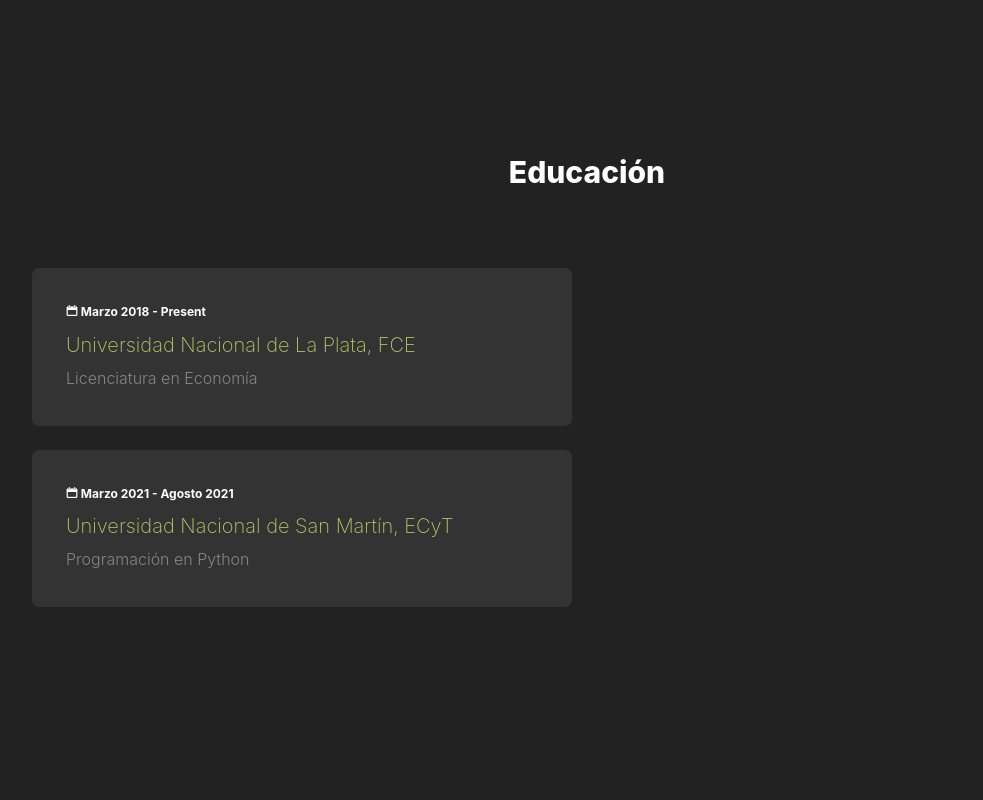
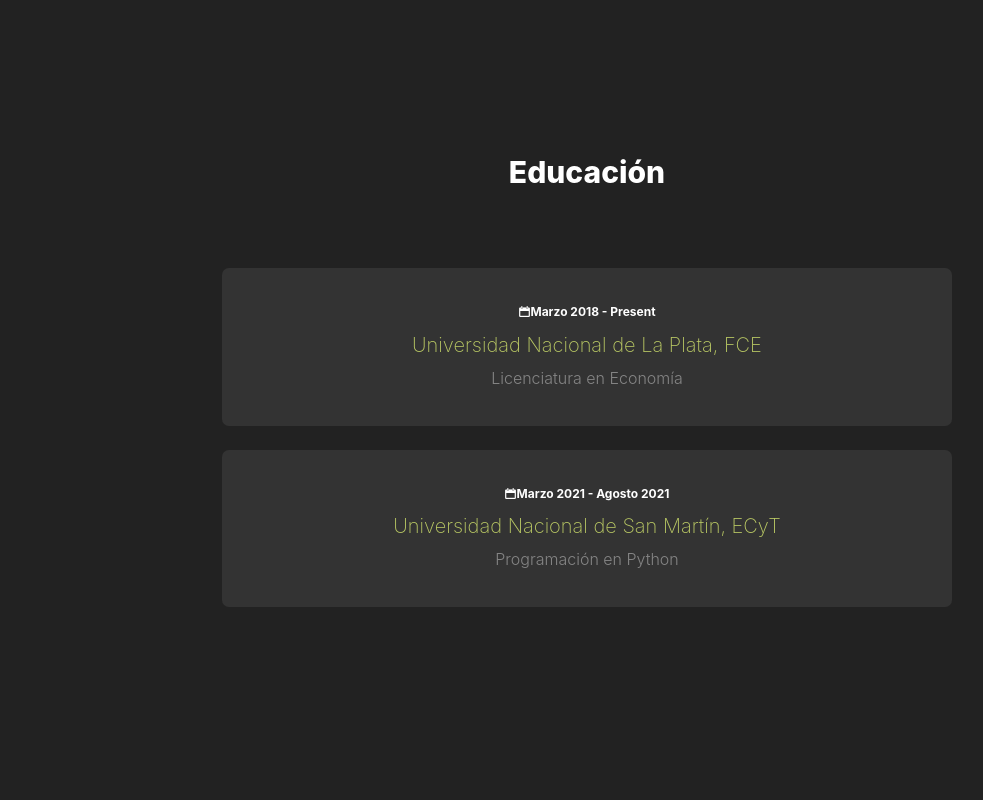
Before and after one commit to Amarillob/wagon-hundred-personal, a plain HTML site: page mvp/index.html in a window 1280 px wide. Shown: the part 2040-2840 px from the top of the page, without its empty margins (53-1036 px from the left). Drawn offline with nearby package versions, Linux system fonts and the light colour scheme; files whose address does not match are found by name.

Commit message:
centrado de secciones de educacion y servicios

```diff
--- a/mvp/index.html
+++ b/mvp/index.html
@@ -219,7 +219,7 @@
 	<!--EDUCATION-->
 	<section class="site-section " id="section-resume">
 		<div class="container">
-			<div class="row">
+			<div class="row intro-text align-items-center justify-content-center">
 
 
 				<!-- TITLE-->
@@ -230,26 +230,24 @@
 				</div>
 
 
-				<div class="col-md-6">
+				<div class="col-md-8 text-center pt-">
+					<div class="resume-item mb-4">
+						<span class="date" style=display:flex;justify-content:center;align-items:center;>
+							<span class="icon-calendar">
+							</span>
+							Marzo 2018 - Present
+						</span>
 
 
-
-					<div class="resume-item mb-4">
-						<span class="date"><span class="icon-calendar"></span> Marzo 2018 - Present</span>
-						<h3>Universidad Nacional de La Plata, FCE</h3>
-						<p>Licenciatura en Economía</p>
+						<h3 style=display:flex;justify-content:center;align-items:center;>Universidad Nacional de La Plata, FCE</h3>
+						<p style=display:flex;justify-content:center;align-items:center;>Licenciatura en Economía</p>
 					</div>
 
 					<div class="resume-item mb-4">
-						<span class="date"><span class="icon-calendar"></span> Marzo 2021 - Agosto 2021</span>
-						<h3>Universidad Nacional de San Martín, ECyT</h3>
-						<p>Programación en Python</p>
+						<span class="date" style=display:flex;justify-content:center;align-items:center;><span class="icon-calendar"></span> Marzo 2021 - Agosto 2021</span>
+						<h3 style=display:flex;justify-content:center;align-items:center;>Universidad Nacional de San Martín, ECyT</h3>
+						<p style=display:flex;justify-content:center;align-items:center;>Programación en Python</p>
 					</div>
-
-
-
-
-
 				</div>
 
 
@@ -269,7 +267,7 @@
 				</div>
 			</div>
 
-			<div class="row">
+			<div class="row intro-text align-items-center justify-content-center">
 
 				<div class="col-md-6 col-lg-4 text-center mb-5">
 					<div class="site-service-item site-animate" data-animate-effect="fadeIn">
@@ -337,6 +335,7 @@
 
 
 			</div>
+
 		</div>
 	</section>
 
```
